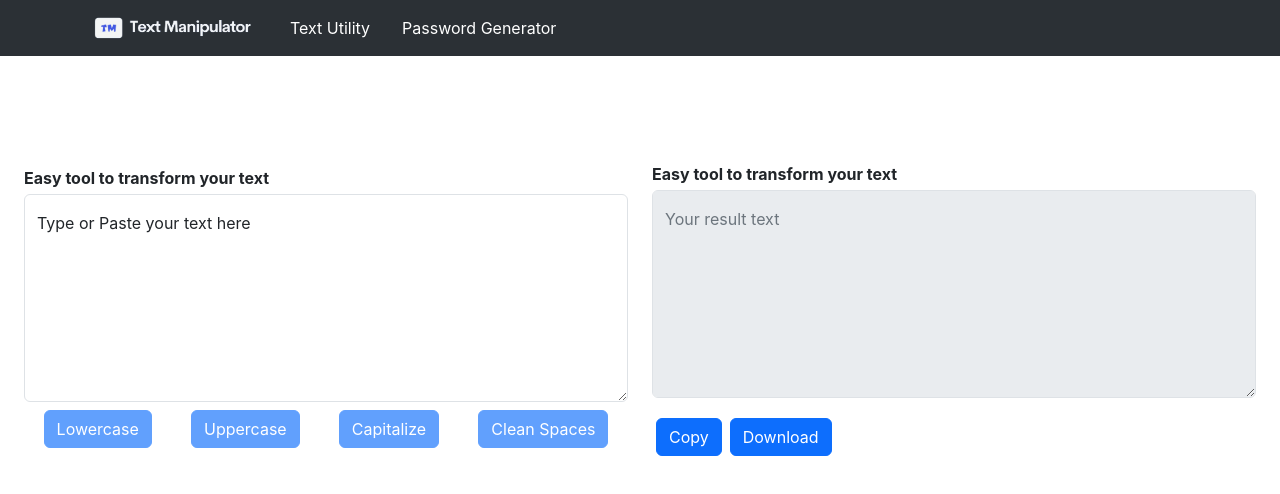
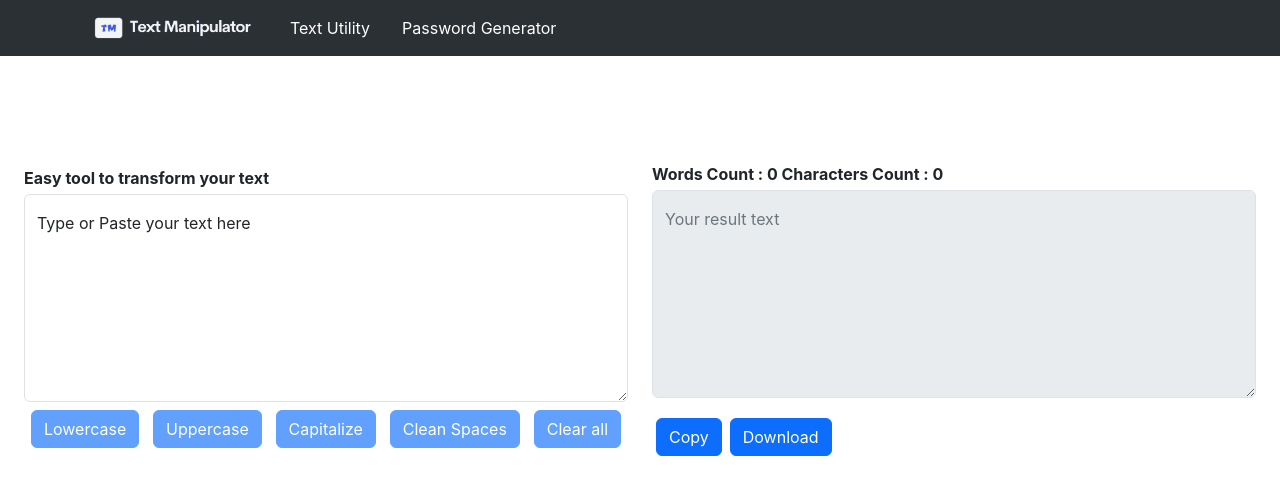
Before and after one commit to sathish0305/text-manipulator, a React (Create React App) app: page / in a window 1280 px wide. Shown: the top 494 px of the page. Built offline with nearby package versions, Linux system fonts and the light colour scheme.

Commit message:
fixed issues

```diff
--- a/src/Components/TextUtility.js
+++ b/src/Components/TextUtility.js
@@ -1,7 +1,16 @@
 import React from 'react'
-import { useState } from 'react';
+import { useState, useEffect } from 'react';
 
 function TextUtility(props) {
+    const [text, setTextValue] = useState('')
+    const [wordCount, setWordCount] = useState(0);
+    const [charCount, setCharCount] = useState(0);
+
+    useEffect(() => {
+        const words = text.split(" ").filter((word) => word !== "");
+        setWordCount(words.length);
+        setCharCount(text.length);
+    }, [text]);
 
     let textchange = (e) => {
         setTextValue(e.target.value)
@@ -54,10 +63,14 @@ function TextUtility(props) {
         document.body.appendChild(a);
         a.click();
         document.body.removeChild(a);
-      };
+    };
 
 
-    const [text, setTextValue] = useState('')
+    let clearAll = () => {
+        setTextValue('')
+    }
+
+
     return (
         <>
             <div className="container-fluid d-md-flex align-items-center py-1" style={{ height: "" }}>
@@ -67,7 +80,7 @@ function TextUtility(props) {
                     </div>
                     <div className="form-floating">
                         <textarea className="form-control" placeholder="Leave a comment here" id="floatingTextarea2"
-                            style={{ height: "13rem" }} onChange={textchange}></textarea>
+                            style={{ height: "13rem" }} value={text} onChange={textchange}></textarea>
                         <label htmlFor="floatingTextarea2">Type or Paste your text here</label>
                     </div>
                     <div className="d-flex flex-column">
@@ -76,13 +89,14 @@ function TextUtility(props) {
                             <button disabled={text.length === 0} type="button" className="btn btn-primary m-1" onClick={textUppercase}>Uppercase</button>
                             <button disabled={text.length === 0} type="button" className="btn btn-primary m-1" onClick={textCapitalize}>Capitalize</button>
                             <button disabled={text.length === 0} type="button" className="btn btn-primary m-1" onClick={cleanSpaces}>Clean Spaces</button>
+                            <button disabled={text.length === 0} type="button" className="btn btn-primary m-1" onClick={clearAll}>Clear all</button>
                         </div>
                     </div>
 
                 </div>
                 <div className="container my-5" style={{ height: "50%" }}>
                     <div className="characters .order-md-2 my-1">
-                        <b>Easy tool to transform your text</b>
+                        <b>Words Count : {wordCount}  Characters Count : {charCount}</b>
                     </div>
                     <div className="form-floating mb-3">
                         <textarea className="form-control" placeholder="Leave a comment here" id="floatingTextarea2Disabled" style={{ height: "13rem" }} disabled value={text}></textarea>
```
